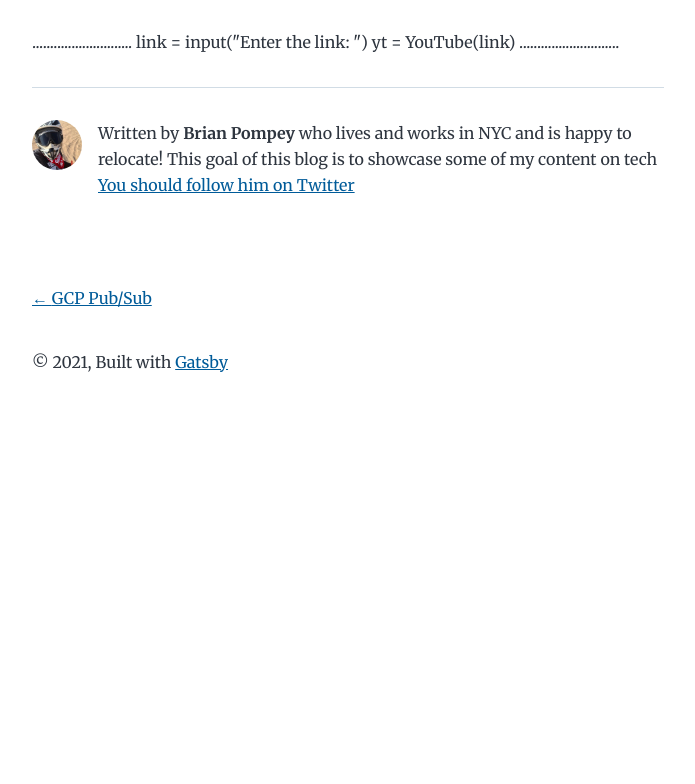
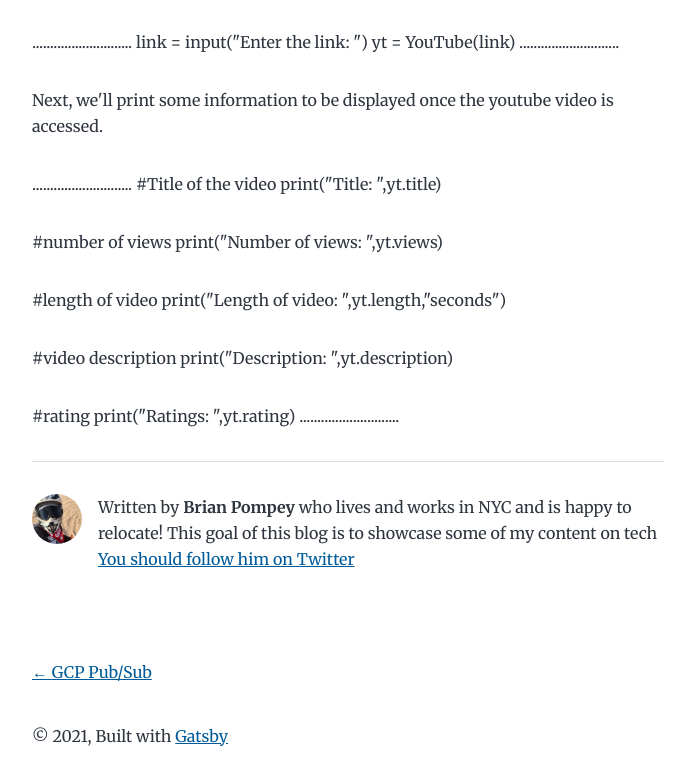
Before and after one commit to brianpompey/blog-page, a Gatsby site: page /blog-28/ in a window 1280 px wide. Shown: the part 877-1661 px from the top of the page, without its empty margins (292-987 px from the left). Before the commit the page ends 1315 px from the top, so only its background shows below. Built offline with nearby package versions, Linux system fonts and the light colour scheme; Gatsby itself is replaced by a stand-in of ours.

Commit message:
new stuff

```diff
--- a/content/blog/blog-28/index.md
+++ b/content/blog/blog-28/index.md
@@ -24,3 +24,23 @@ Next, we'll create a variable "link", where the user input for the Youtube link
 link = input("Enter the link: ")
 yt = YouTube(link)
 ............................
+
+
+Next, we'll print some information to be displayed once the youtube video is accessed.
+
+............................
+#Title of the video
+print("Title: ",yt.title)
+
+#number of views
+print("Number of views: ",yt.views)
+
+#length of video
+print("Length of video: ",yt.length,"seconds")
+
+#video description
+print("Description: ",yt.description)
+
+#rating
+print("Ratings: ",yt.rating)
+............................
```
